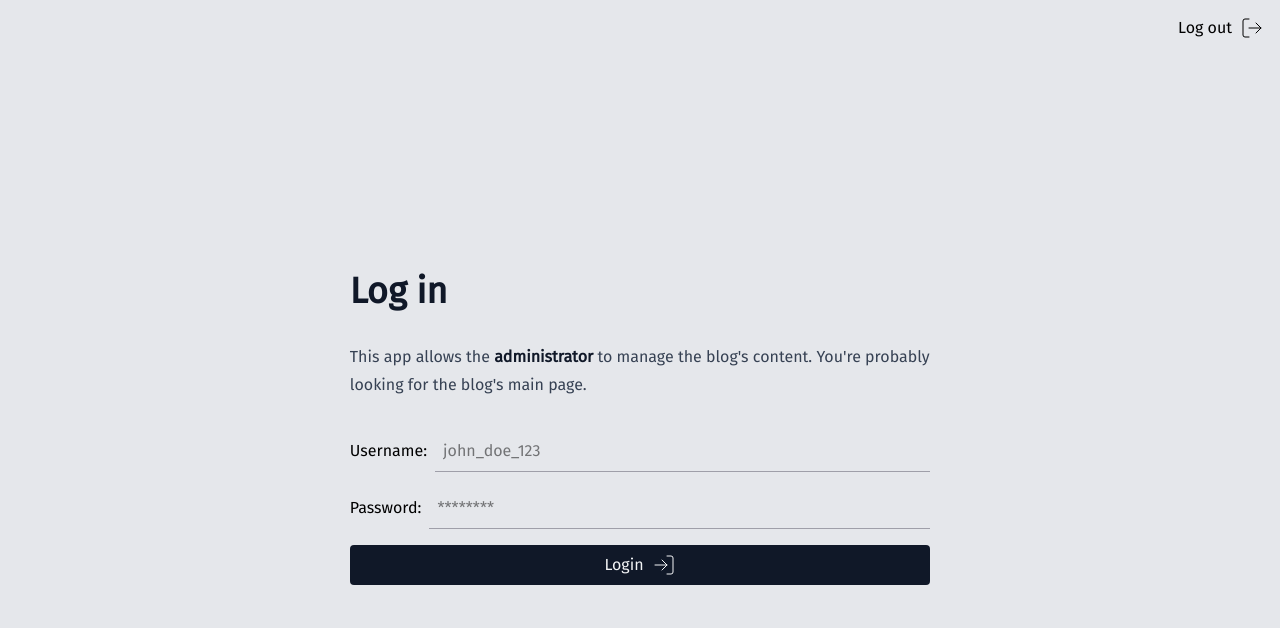
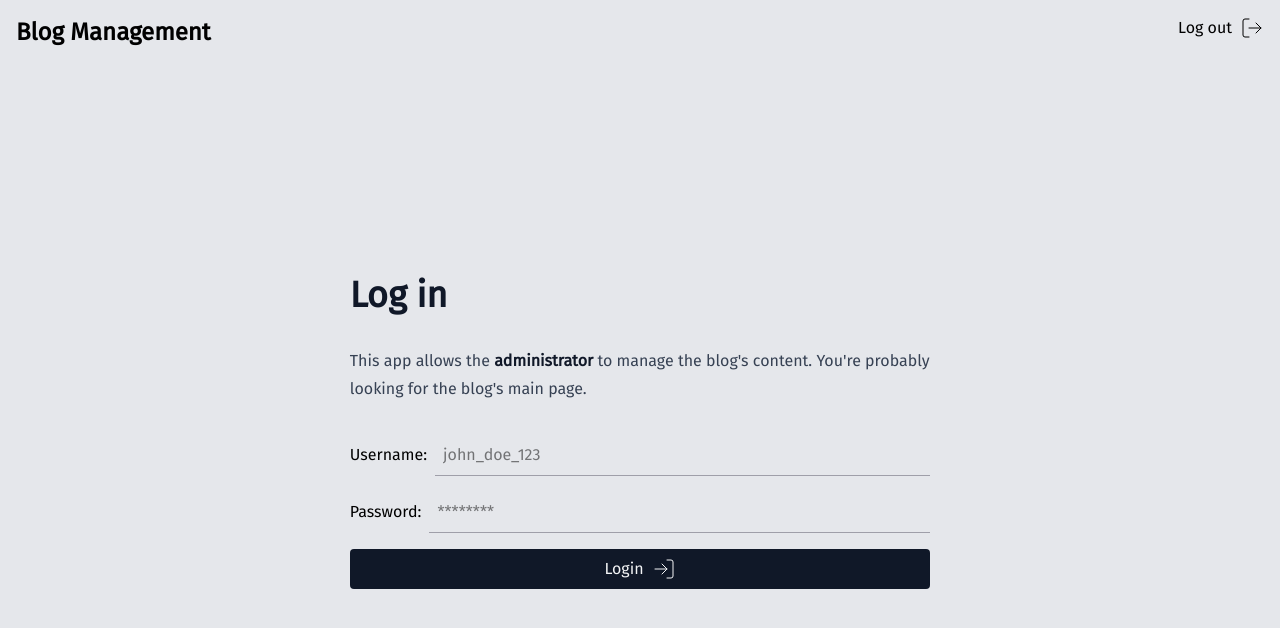
Before and after one commit to danielz0102/blog, an Astro site in the folder admin/: page /login in a window 1280 px wide. Built offline with nearby package versions, Linux system fonts and the light colour scheme; Astro itself is replaced by a stand-in of ours.

Commit message:
feat(admin/Header): add link to home page

```diff
--- a/admin/src/components/Header.astro
+++ b/admin/src/components/Header.astro
@@ -2,7 +2,8 @@
 import LogoutIcon from '@lucide/astro/icons/log-out'
 ---
 
-<header class="flex justify-end p-4">
+<header class="flex justify-between p-4">
+  <h2 class="text-2xl font-semibold"><a href="/">Blog Management</a></h2>
   <button
     class="flex cursor-pointer gap-2 hover:opacity-50"
     type="submit"
```
